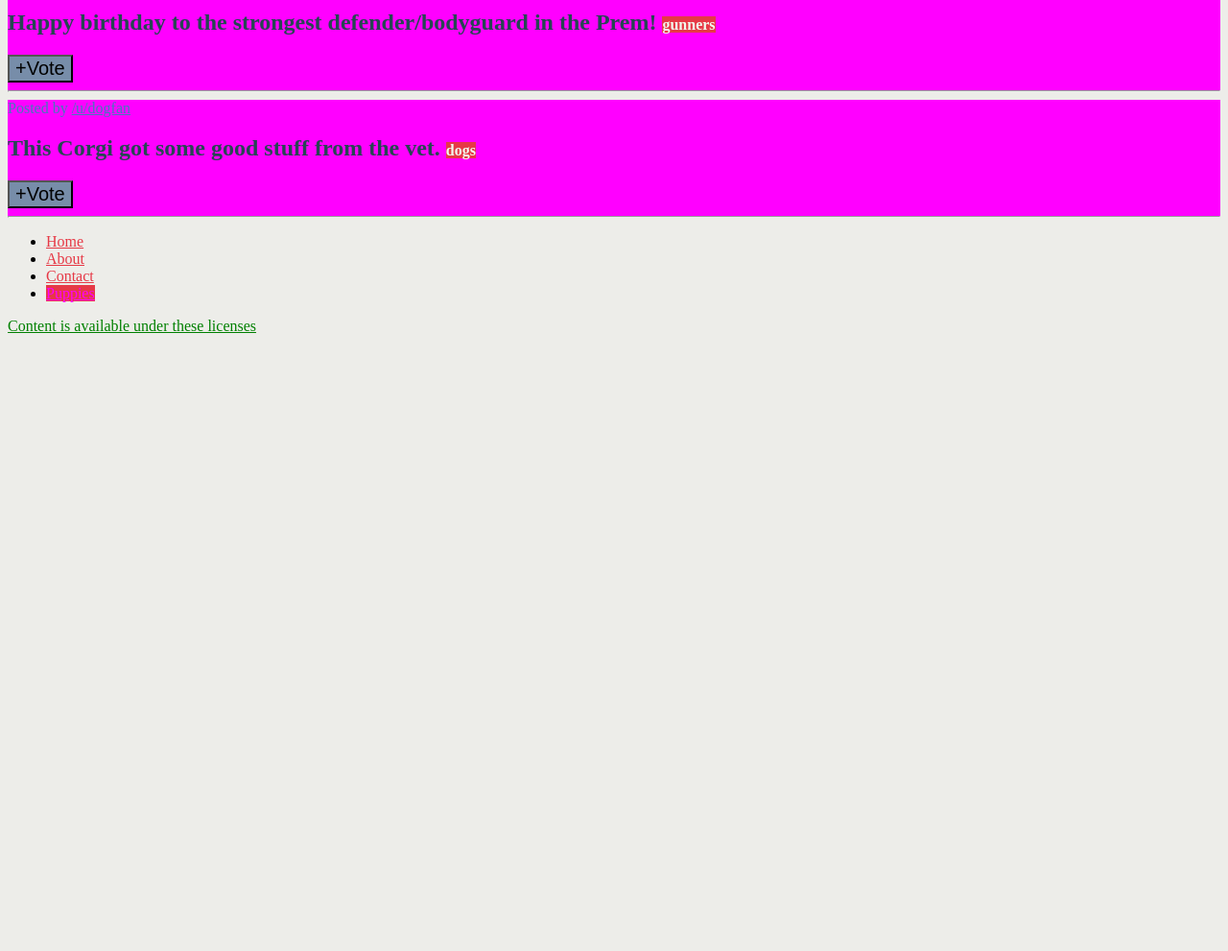
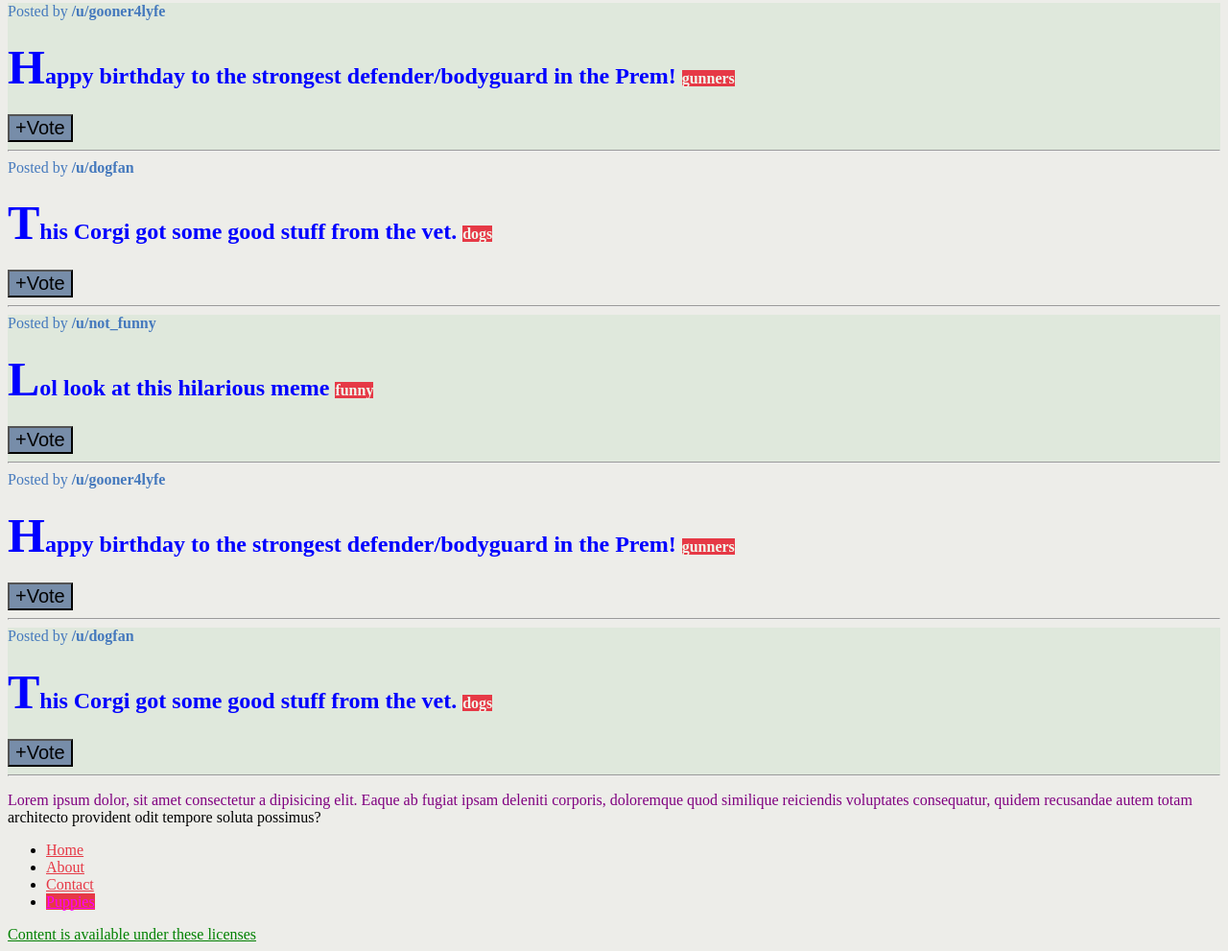
Before and after one commit to alperenkra/Web-Development-Bootcamp-, a plain HTML site: page CSS Intro/Selectors/starter.html in a window 1280 px wide. Shown: the part 288-1279 px from the top of the page at 96% size. Before the commit the page ends 800 px from the top, so only its background shows below. Drawn offline with Linux system fonts and the light colour scheme.

Commit message:
pseudo class and elements

```diff
--- a/CSS Intro/Selectors/app.css
+++ b/CSS Intro/Selectors/app.css
@@ -35,8 +35,10 @@ span {
     font-size: 16px;
 }
 
-span a {
+.post a {
     color: #4579bd;
+    font-weight: 700;
+    text-decoration: none;
 }
 
 footer a {
@@ -56,9 +58,38 @@ input[type="password"] {
 }
 
 section[class="post"] {
-    background-color: magenta;
+    background-color: #edede9;
 }
 
 a[href*="google"] {
     color: magenta;
 }
+
+.post button:hover {
+    background-color: #e63946;
+    color: #f1faee;
+}
+
+.post a:hover {
+    text-decoration: underline;
+}
+
+button:active {
+    background-color: #02c39a;
+}
+
+.post:nth-of-type(2n) {
+    background-color: #dfe8dc;
+}
+
+h2::first-letter {
+    font-size: 50px;
+}
+
+p::first-line {
+    color: purple;
+}
+
+p::selection {
+    background-color: #fcbf49;
+}
--- /dev/null
+++ b/CSS Intro/Selectors/more_styles.css
@@ -0,0 +1,4 @@
+h1,
+h2 {
+    color: blue
+}
--- a/CSS Intro/Selectors/starter.html
+++ b/CSS Intro/Selectors/starter.html
@@ -6,6 +6,7 @@
     <meta name="viewport" content="width=device-width, initial-scale=1.0">
     <title>CSS Selectors</title>
     <link rel="stylesheet" href="app.css">
+    <link rel="stylesheet" href="more_styles.css">
 </head>
 
 <body>
@@ -36,6 +37,31 @@
             <button>+Vote</button>
             <hr>
         </section>
+        <section class="post">
+            <span>Posted by <a href="#213adas">/u/not_funny</a></span>
+            <h2>Lol look at this hilarious meme <span class="tag">funny</span></h2>
+            <button>+Vote</button>
+            <hr>
+        </section>
+        <section class="post">
+            <span>Posted by <a href="#345adas">/u/gooner4lyfe</a></span>
+            <h2>Happy birthday to the strongest defender/bodyguard in the Prem! <span class="tag">gunners</span></h2>
+            <button>+Vote</button>
+            <hr>
+        </section>
+        <section class="post">
+            <span>Posted by <a href="#981adas">/u/dogfan</a></span>
+            <h2>This Corgi got some good stuff from the vet. <span class="tag">dogs</span></h2>
+            <button>+Vote</button>
+            <hr>
+        </section>
+        <p>Lorem ipsum dolor, sit amet consectetur a
+            dipisicing elit. Eaque ab fugiat
+            ipsam deleniti corporis, doloremque
+            quod similique reiciendis voluptates
+            consequatur, quidem recusandae
+            autem totam architecto provident odit tempore
+            soluta possimus?</p>
     </main>
     <footer>
         <nav>
```
